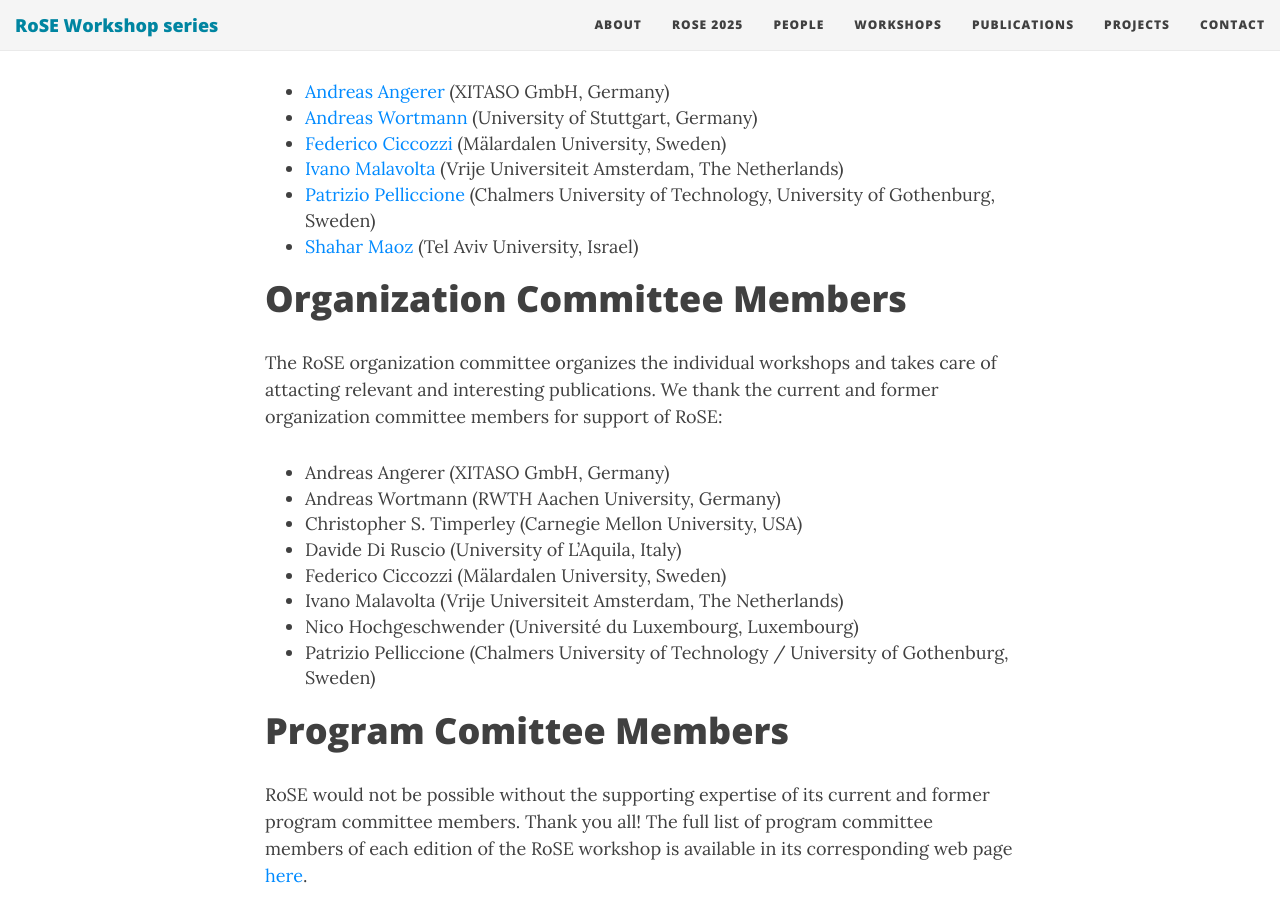
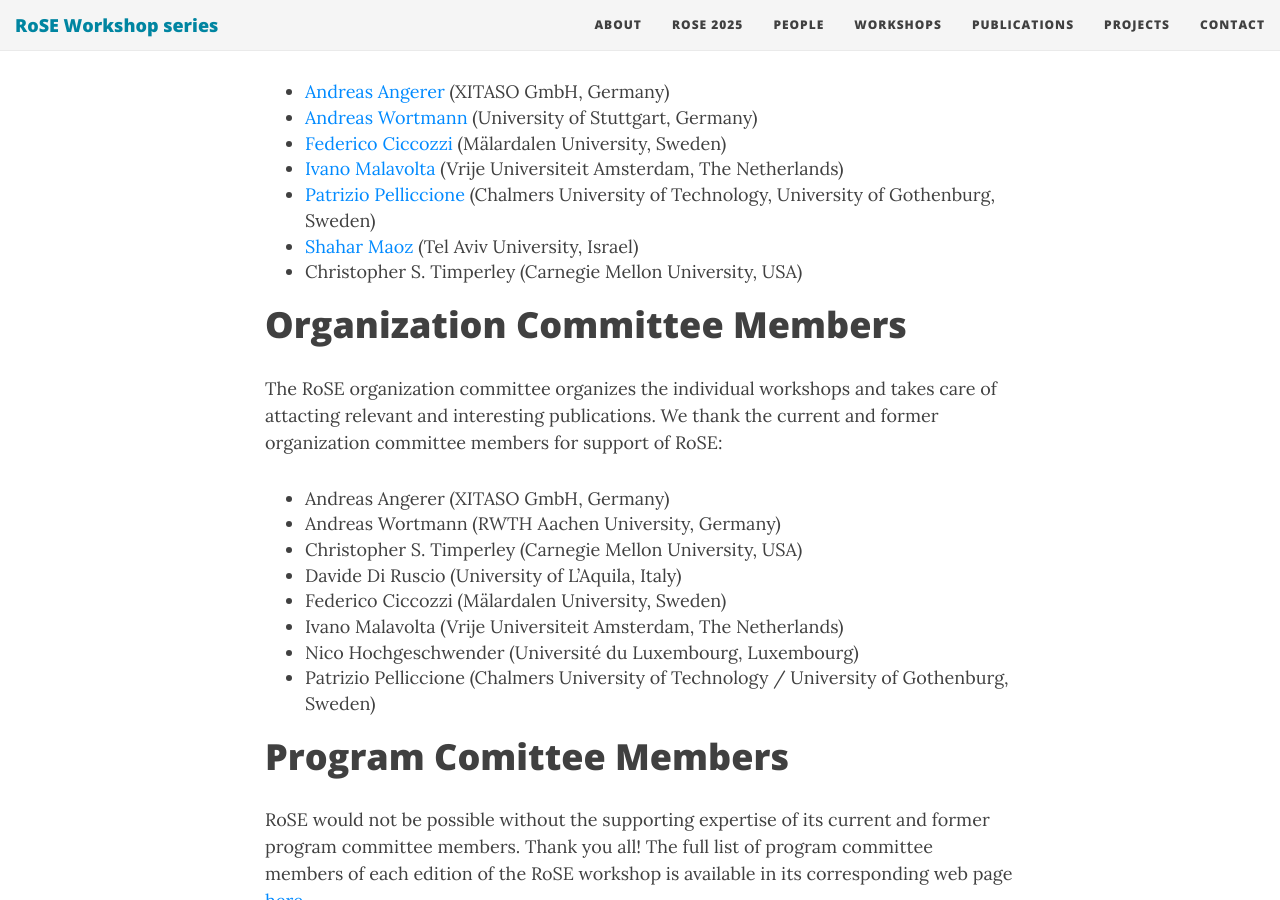
Before and after one commit to rose-workshops/rose-workshops.github.io, a Jekyll site: the page built from people.md, in a window 1280 px wide and 900 px high, scrolled down 561 px. Built offline with Jekyll 4.4.1, drawn with Linux system fonts in a browser that asks for light colours; nearby versions of some CDN libraries.

Commit message:
Update list of SC members

```diff
--- a/people.md
+++ b/people.md
@@ -15,6 +15,7 @@
 - [Ivano Malavolta](http://www.ivanomalavolta.com/pu) (Vrije Universiteit Amsterdam, The Netherlands)
 - [Patrizio Pelliccione](http://www.patriziopelliccione.com/) (Chalmers University of Technology, University of Gothenburg, Sweden)
 - [Shahar Maoz](http://www.cs.tau.ac.il/~maozs/) (Tel Aviv University, Israel)
+- Christopher S. Timperley (Carnegie Mellon University, USA)
 
 # Organization Committee Members
 
```
